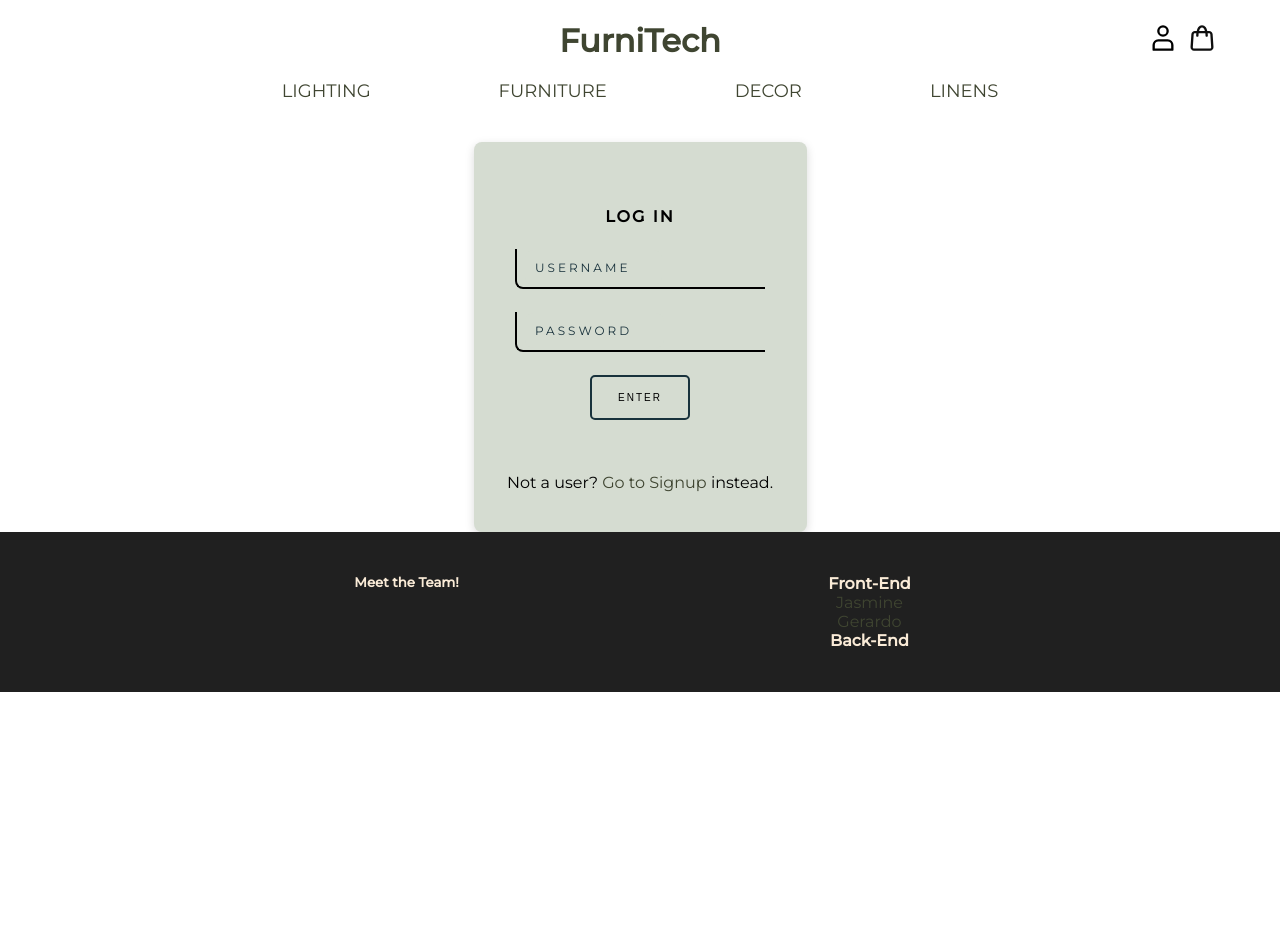
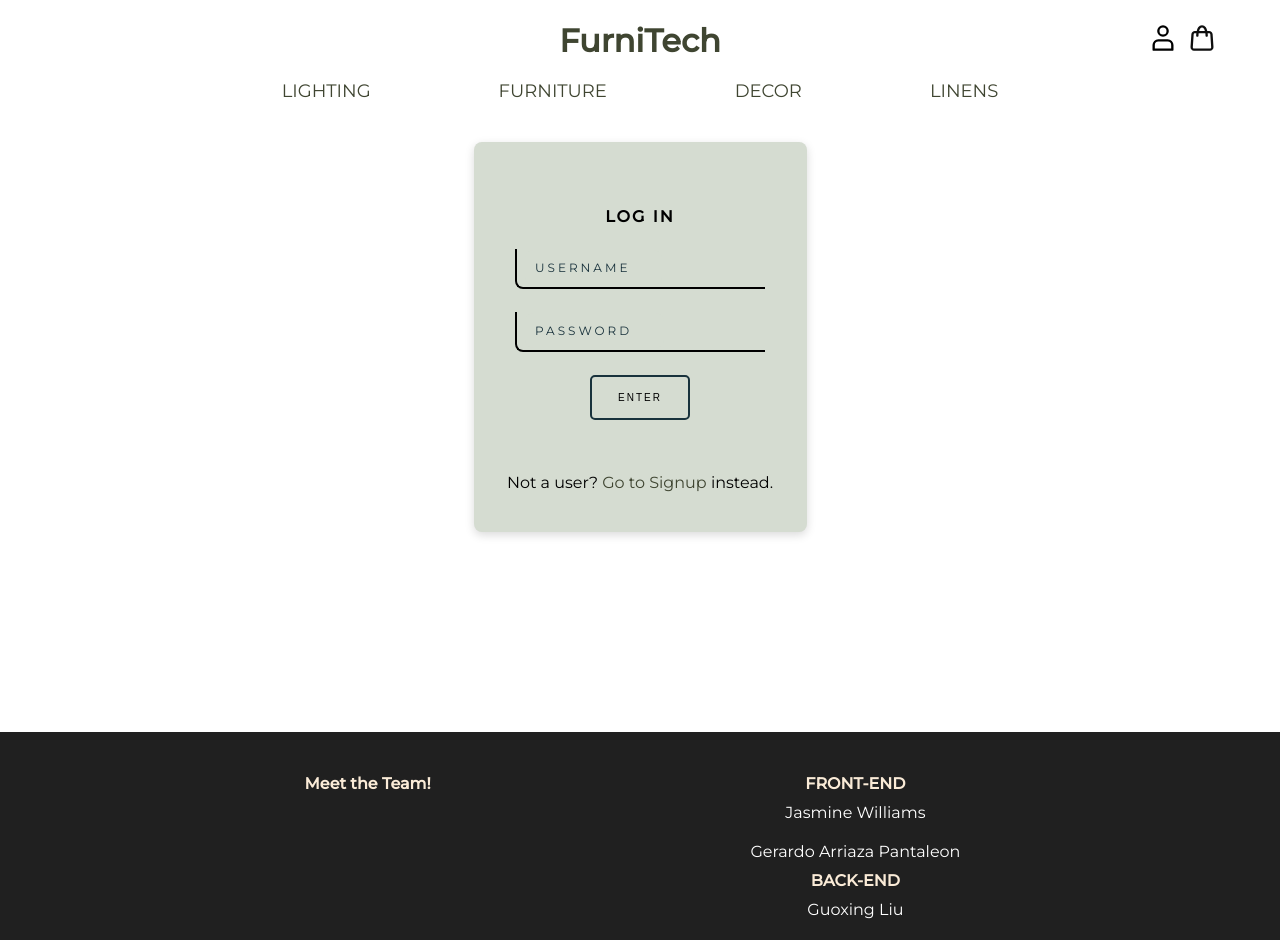
Before and after one commit to felix-carela/FurniTech-frontend, a React (Create React App) app: page /signin in a window 1280 px wide. Shown: the top 940 px of the page. Before the commit the page ends 800 px from the top, so only its background shows below. Built offline with nearby package versions, Linux system fonts and the light colour scheme; no server answers.

Commit message:
button fixes and details page done

```diff
--- a/src/App.css
+++ b/src/App.css
@@ -75,10 +75,11 @@ a :hover {
 
 
 .add-to-cart-button {
-  border: solid 2px #19323C;
+  border: none;
   border-radius: 4px;
-  padding: 5px;
+  padding: 4px 20px;
   background-color: transparent;
+  box-shadow: rgba(67, 71, 85, 0.27) 0px 0px 0.25em, rgba(90, 125, 188, 0.05) 0px 0.25em 1em;
 }
 
 .add-to-cart-button:hover {
--- a/src/components/Footer.tsx
+++ b/src/components/Footer.tsx
@@ -4,12 +4,14 @@ import { NavLink } from 'react-router-dom'
 function Footer() {
   return (
     <div className="footer-container">
-        <h5>Meet the Team!</h5>
+        <h4>Meet the Team!</h4>
         <div className="footer-links">
-          <h4>Front-End</h4>
-          <a href="https://www.linkedin.com/in/devops-jasmine/">Jasmine</a>
-          <a href="https://www.linkedin.com/in/gerardo-arriaza-pantaleon1/">Gerardo</a>
-          <h4>Back-End</h4>
+          <h4 className='footer-teams'>Front-End</h4>
+          <a className='footer-names' href="https://www.linkedin.com/in/devops-jasmine/">Jasmine Williams</a>
+          <a className='footer-names' href="https://www.linkedin.com/in/gerardo-arriaza-pantaleon1/">Gerardo Arriaza Pantaleon</a>
+          <h4 className='footer-teams'>Back-End</h4>
+          <a className='footer-names' href="https://www.linkedin.com/in/guoxing-liu-912259226/">Guoxing Liu</a>
+          <a className='footer-names' href="https://www.linkedin.com/in/felix-carela/">Felix Carela</a>
         </div>
     </div>
   )
--- a/src/styles/footer.css
+++ b/src/styles/footer.css
@@ -13,3 +13,17 @@
         margin: 0 15px 0 15px !important;
         flex-direction: column;
 }
+
+.footer-names {
+        color: #fff !important;
+        margin: 10px auto;
+}
+
+.footer-names:hover {
+        text-decoration: underline;
+
+}
+
+.footer-teams {
+        text-transform: uppercase;
+}
--- a/src/styles/header.css
+++ b/src/styles/header.css
@@ -2,7 +2,7 @@
     display: flex;
     justify-content: space-between;
     align-items: center;
-    color: #fff;
+    color: #000000;
     transition: background 500ms ease-in-out 0s;
     padding: 0 5vw;
     height: 80px;
@@ -25,7 +25,6 @@
 }
 
 .header-signin-svg {
-    color: #fff;
     height: 28px;
     width: auto;
     margin: 0 10px -9px;
--- a/src/styles/signin.css
+++ b/src/styles/signin.css
@@ -20,6 +20,7 @@
   background: #D5DCD1;
   border-radius: 8px;
   margin: 0 auto;
+  margin-bottom: 200px;
   box-shadow: rgba(0, 0, 0, 0.15) 0px 3px 10px;
   }
 
```
